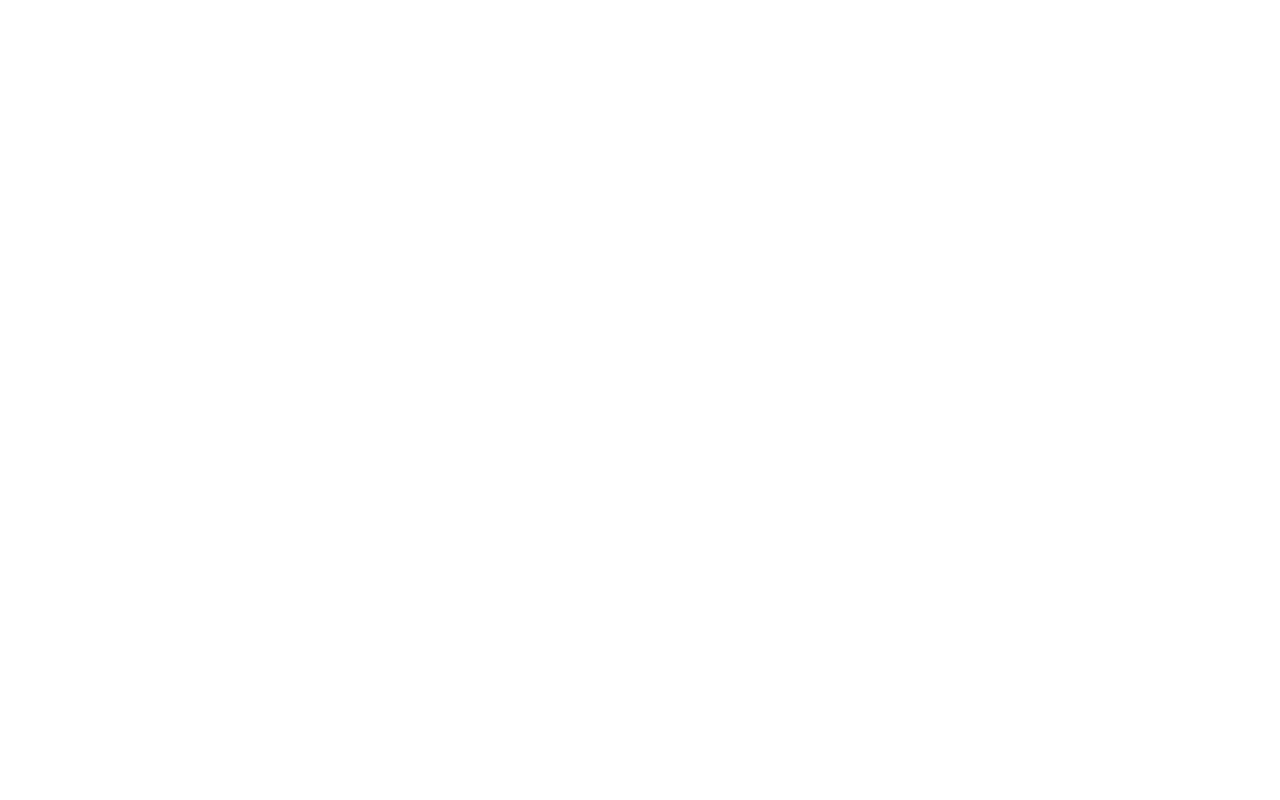
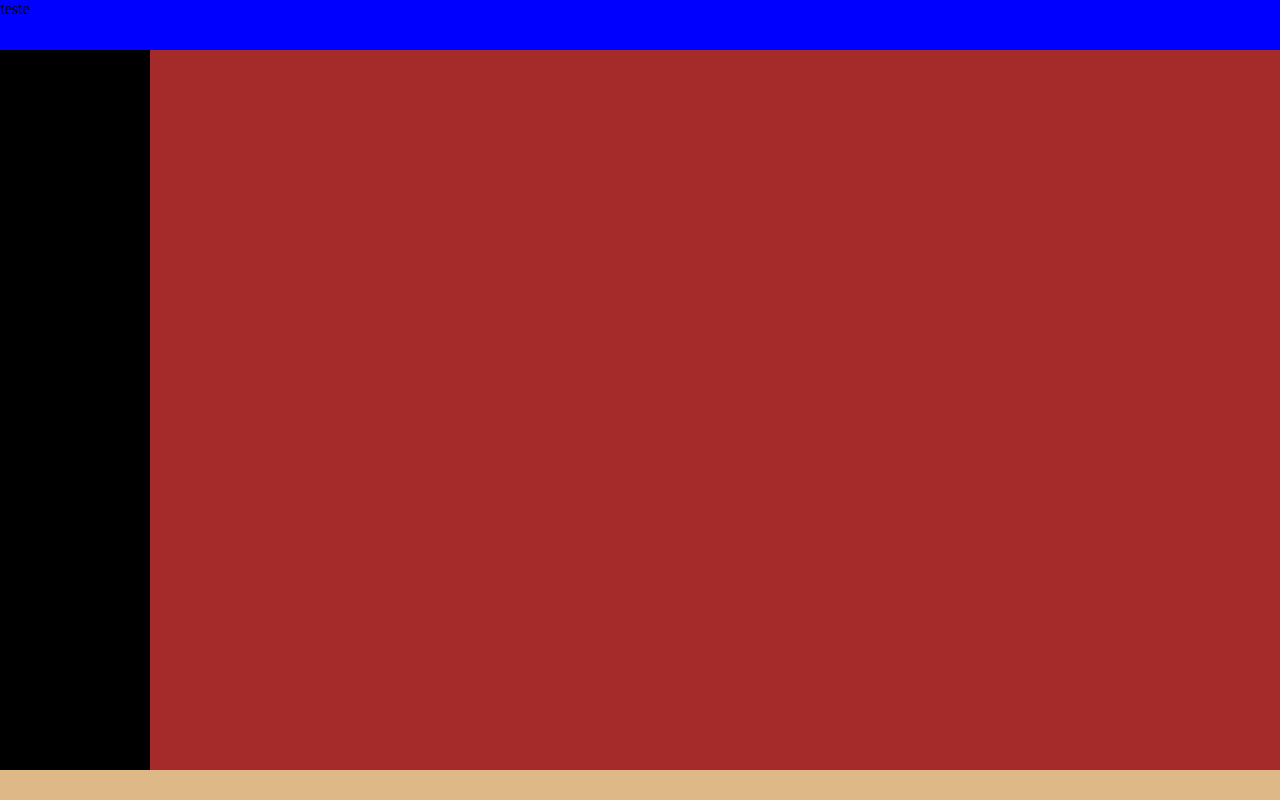
Before and after one commit to Wisterleys/cortar-imagens, a website: page index.html in a window 1280 px wide. Drawn offline with Linux system fonts and the light colour scheme.

Commit message:
style(index.html): Melhoria de layout para telas pequenas

```diff
--- /dev/null
+++ b/css/index.css
@@ -0,0 +1,41 @@
+body{
+    padding: 0px;
+    margin: 0px;
+}
+.container{
+    padding: 0px;
+    margin: 0px;
+    width: 100%;
+    height: 100vh;
+    display: grid;
+    grid-template-areas: "head head head"
+                          "n m m"
+                          "foo foo foo"
+    ;
+    grid-template-rows: 50px 1fr 30px;
+    grid-template-columns: 150px 1fr;
+}
+.container header{
+    grid-area: head;
+    background-color: blue;
+}
+.container main{
+    grid-area: m;
+    background-color: brown;
+}
+.container footer{
+    grid-area: foo;
+    background-color: burlywood;
+}
+.container aside{
+    grid-area: n;
+    background-color: black;
+}
+@media  (max-width:600px) {
+    .container{
+        grid-template-areas: "head head head"
+                              "m m m"
+                              "foo foo foo"
+        ;
+    }
+}
--- a/index.html
+++ b/index.html
@@ -1,13 +1,25 @@
 <!DOCTYPE html>
-<html lang="en">
+<html lang="pt-BR">
 <head>
     <meta charset="UTF-8">
     <meta http-equiv="X-UA-Compatible" content="IE=edge">
     <meta name="viewport" content="width=device-width, initial-scale=1.0">
+    <link rel="stylesheet" href="css/index.css">
     <title>Cortar imagem</title>
 </head>
 <body>
+<div class="container">
+    <header>
+teste
+    </header>
+    <main>
 
+    </main>
+    <aside></aside>
+    <footer>
+
+    </footer>
+</div>
     <script src="dist/index.js"></script>
 </body>
 </html>
```
